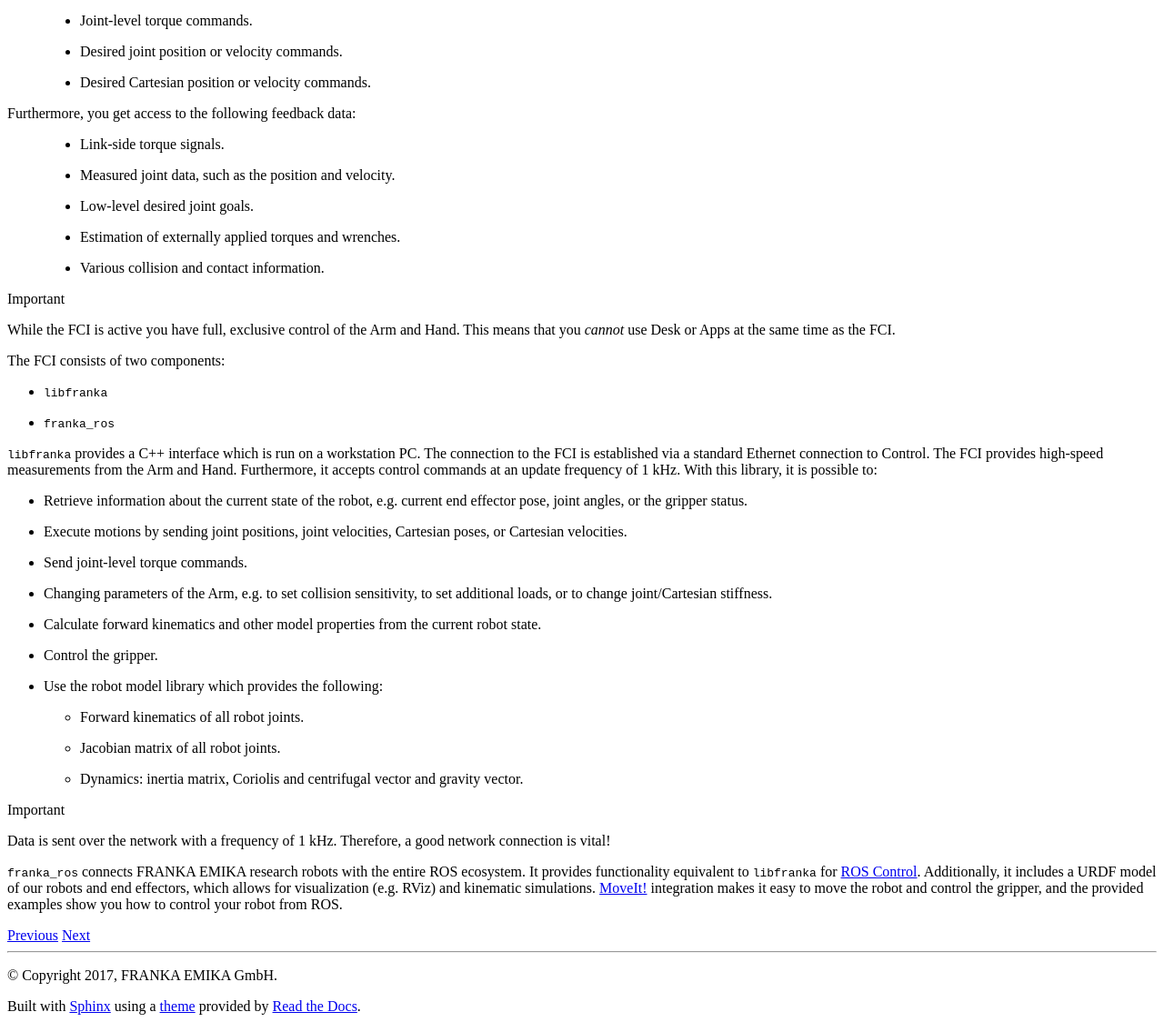
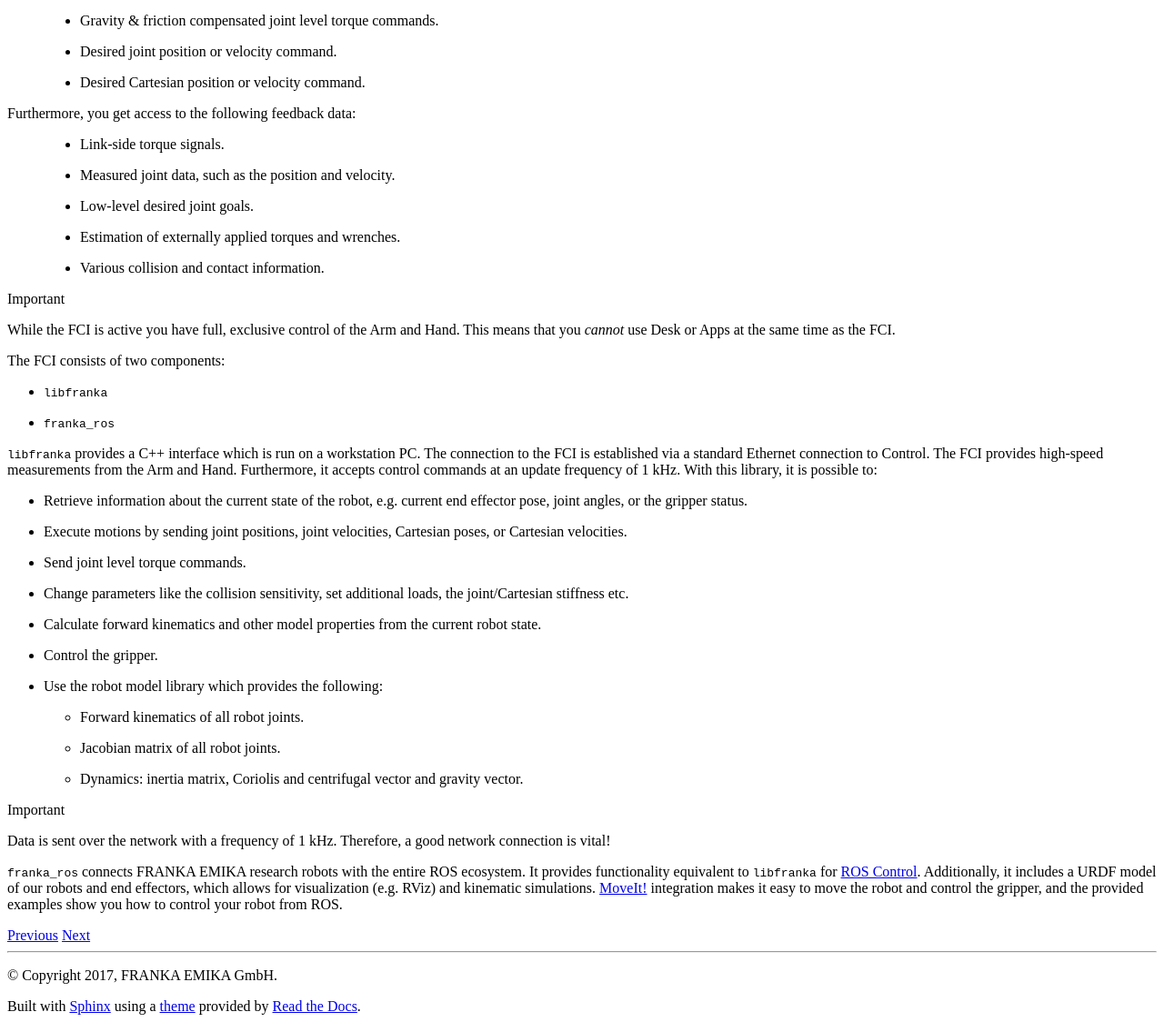
Before and after one commit to frankaemika/docs, a Sphinx documentation site: the page built from source/overview.rst, in a window 1280 px wide and 1400 px high, scrolled down 535 px. Shown: the part 276-1400 px from the top of the window at 91% size. Built offline with Sphinx 7.4.7 and the Read the Docs theme 2.0.0, drawn with Linux system fonts in a browser that asks for light colours.

Commit message:
Update feature list in overview and round trip time in requirements

```diff
--- a/source/overview.rst
+++ b/source/overview.rst
@@ -12,9 +12,9 @@
 to the Arm and Hand. It provides the current status of the robot and enables its direct control.
 You can execute custom trajectories by sending real-time control values:
 
- * Joint-level torque commands.
- * Desired joint position or velocity commands.
- * Desired Cartesian position or velocity commands.
+ * Gravity & friction compensated joint level torque commands.
+ * Desired joint position or velocity command.
+ * Desired Cartesian position or velocity command.
 
 Furthermore, you get access to the following feedback data:
 
@@ -45,9 +45,8 @@
   angles, or the gripper status.
 * Execute motions by sending joint positions, joint velocities, Cartesian poses, or Cartesian
   velocities.
-* Send joint-level torque commands.
-* Changing parameters of the Arm, e.g. to set collision sensitivity, to set additional loads, or
-  to change joint/Cartesian stiffness.
+* Send joint level torque commands.
+* Change parameters like the collision sensitivity, set additional loads, the joint/Cartesian stiffness etc.
 * Calculate forward kinematics and other model properties from the current robot state.
 * Control the gripper.
 * Use the robot model library which provides the following:
--- a/source/requirements.rst
+++ b/source/requirements.rst
@@ -30,11 +30,11 @@
 To control the robot, it must be guaranteed that the sum of the following time measurements is
 less than 1 ms:
 
- * Round-trip time between your workstation PC and FCI.
+ * Round trip time (RTT) between the workstation PC and FCI.
  * Execution time of your motion generator or control loop.
 
 .. caution::
-    If the **<1 ms RRT constraint** is violated for a cycle, the received packet is dropped by
+    If the **<1 ms RTT constraint** is violated for a cycle, the received packet is dropped by
     FCI. After 20 dropped packets, your robot `will stop`.
 
 If a **motion generator command packet is dropped**, the robot takes the previous waypoints and
```
